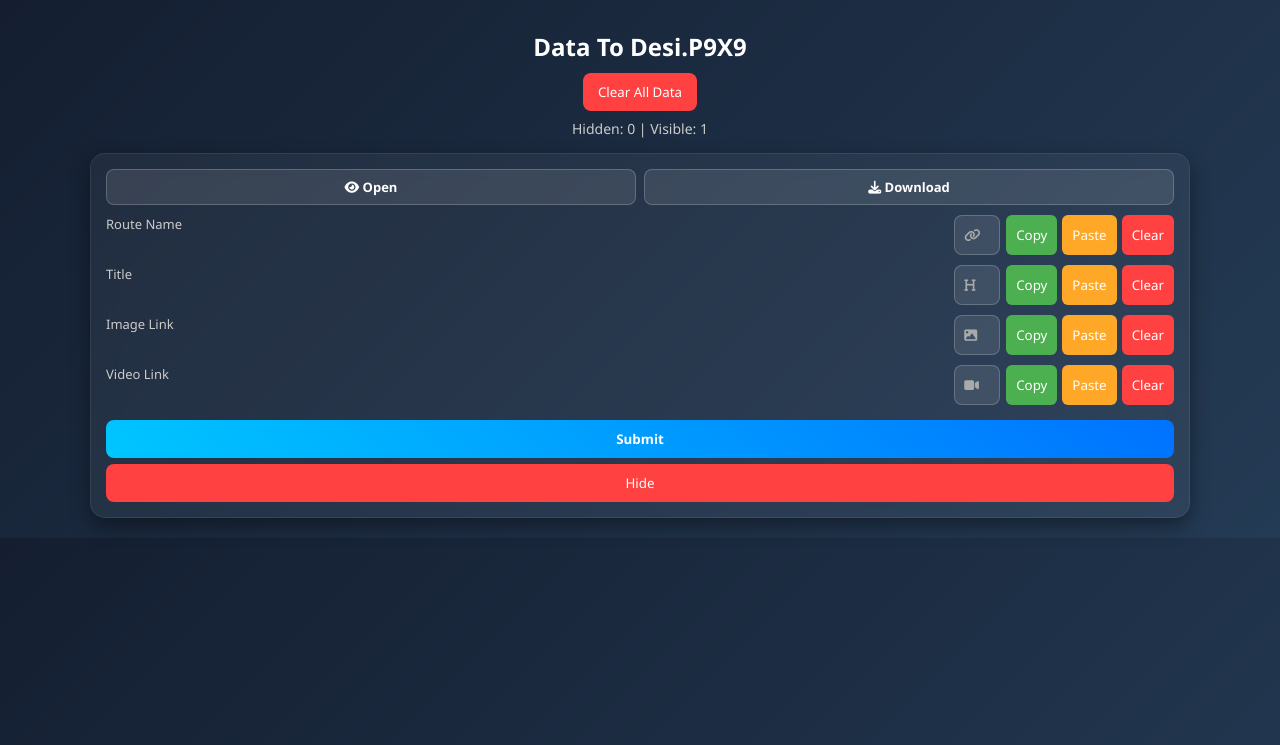
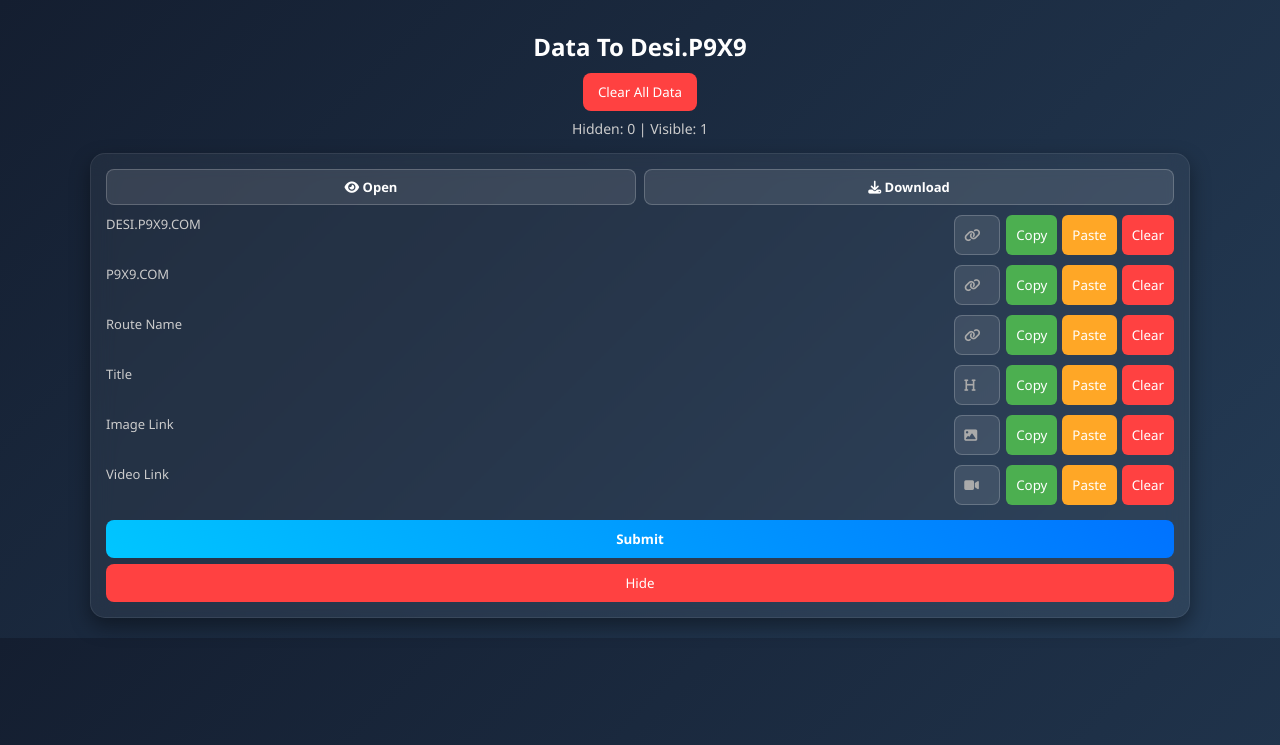
Before and after one commit to Pavelprfb/p9x9, a Node server app: page /api/data-to-bd-p9x9 in a window 1280 px wide. Shown: the top 745 px of the page. Run offline with Node 20, Linux system fonts and the light colour scheme; tables that the repository leaves empty hold one stand-in row (values such as "Sample post"); some libraries are stand-ins or nearby versions.

Commit message:
v2 t8 update /api/data-to-bd-p9x9

```diff
--- a/controllers/adminController.js
+++ b/controllers/adminController.js
@@ -6,6 +6,11 @@
 ======================= */
 
 exports.addPage = (req,res)=>{
+
+  // 🔥 Cache disable
+  res.set('Cache-Control', 'no-cache, no-store, must-revalidate');
+  res.set('Pragma', 'no-cache');
+  res.set('Expires', '0');
   res.render('admin/add');
 };
 
--- a/views/allData.ejs
+++ b/views/allData.ejs
@@ -224,6 +224,39 @@
   </a>
 </div>
 
+
+<!-- desi.p9x9 -->
+<div class="input-group">
+  <div style="width:100%; font-size:13px; margin-bottom:4px; color:#ccc;">
+    DESI.P9X9.COM
+  </div>
+  <div class="input-box">
+    <i class="fa fa-link"></i>
+    <input value="https://desi.p9x9.com/movie/<%= data.routeName %>">
+  </div>
+  <div class="actions">
+    <button type="button" class="copy-btn" onclick="copyInput(this)">Copy</button>
+    <button type="button" class="paste-btn" onclick="pasteInput(this)">Paste</button>
+    <button type="button" class="clear-btn" onclick="clearInput(this)">Clear</button>
+  </div>
+</div>
+<!-- p9x9 -->
+<div class="input-group">
+  <div style="width:100%; font-size:13px; margin-bottom:4px; color:#ccc;">
+    P9X9.COM
+  </div>
+  <div class="input-box">
+    <i class="fa fa-link"></i>
+    <input value="https://p9x9.com/videos/<%= data.routeName %>">
+  </div>
+  <div class="actions">
+    <button type="button" class="copy-btn" onclick="copyInput(this)">Copy</button>
+    <button type="button" class="paste-btn" onclick="pasteInput(this)">Paste</button>
+    <button type="button" class="clear-btn" onclick="clearInput(this)">Clear</button>
+  </div>
+</div>
+
+
 <!-- Route -->
 <div class="input-group">
   <div style="width:100%; font-size:13px; margin-bottom:4px; color:#ccc;">
```
